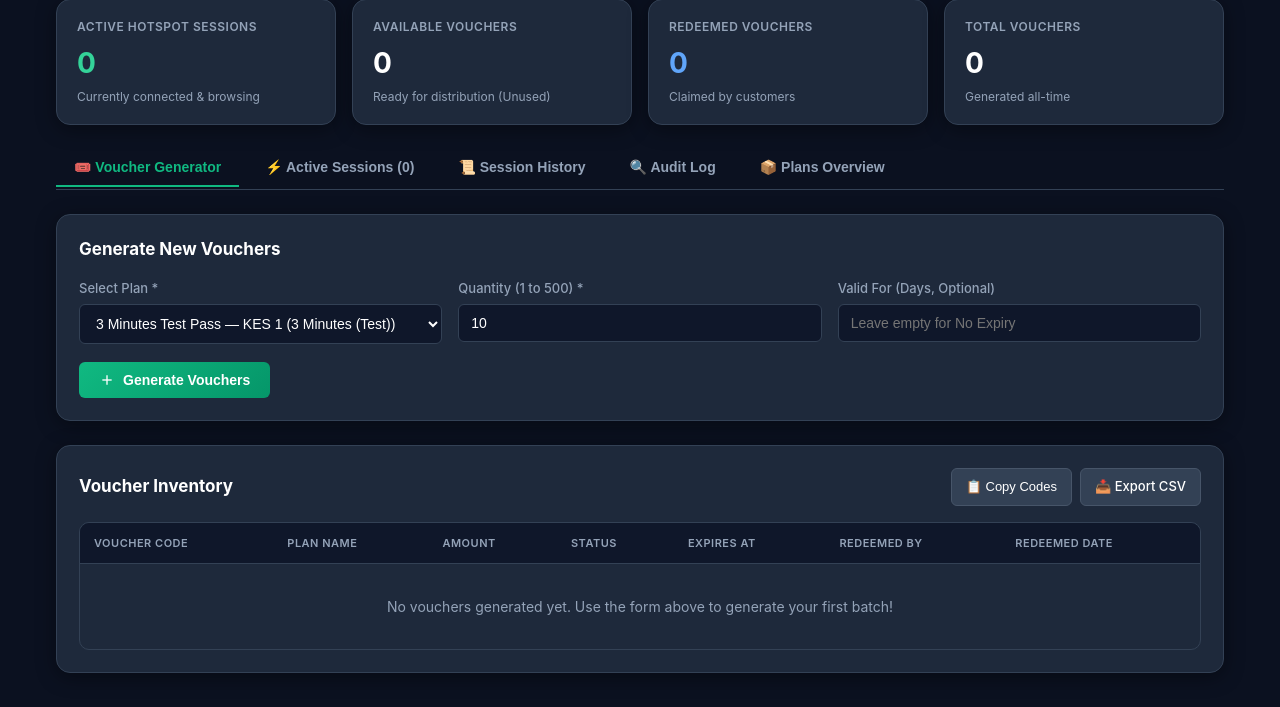
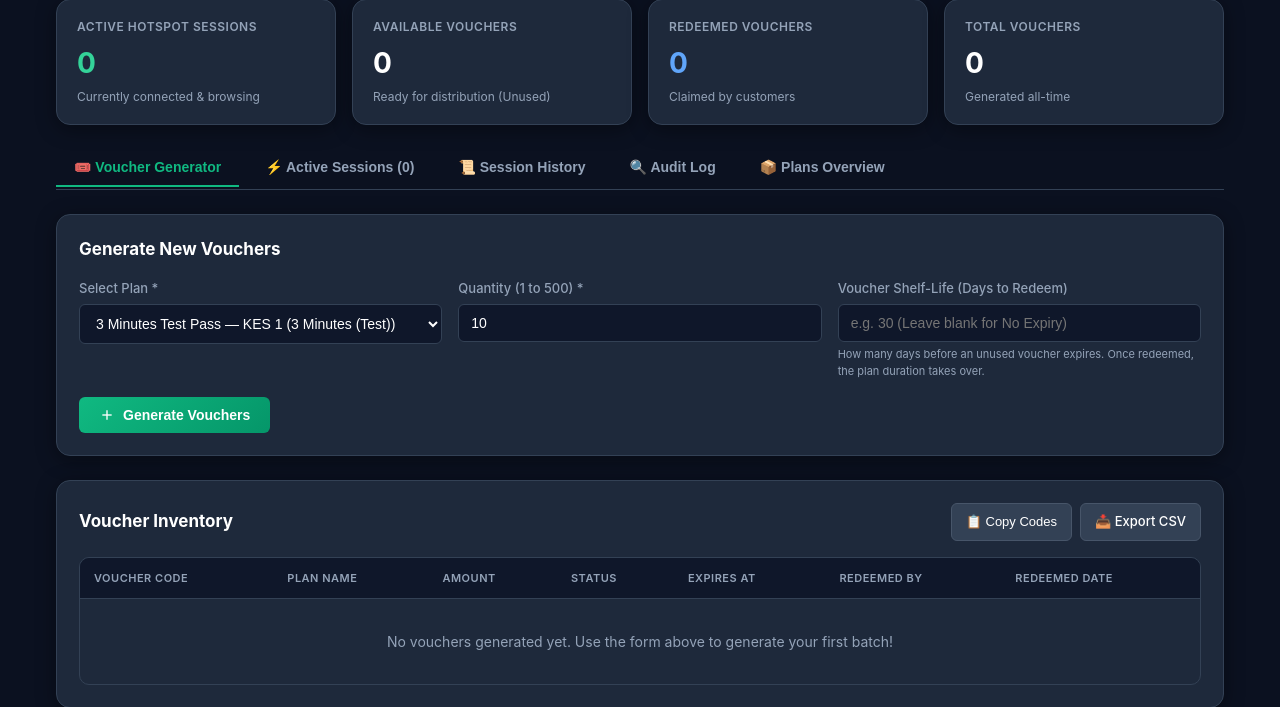
Before and after one commit to Sammy-77A/wifihotspot, a Flask app: page /admin in a window 1280 px wide. Shown: the part 90-797 px from the top of the page. Run offline with Flask 3, Linux system fonts and the light colour scheme; the visitor is signed in with stand-in values (Sample User, id 1); data that the repository does not hold is empty.

Commit message:
Clarify voucher shelf-life expiry and auto-expire overdue unused vouchers

```diff
--- a/database.py
+++ b/database.py
@@ -602,6 +602,23 @@ def create_active_voucher_session(
     return get_session_by_id(session_id)
 
 
+def check_and_expire_unused_vouchers():
+    """Marks any unused vouchers whose expires_at timestamp is in the past as expired."""
+    now_iso = get_utc_now_iso()
+    conn = get_db_connection()
+    cursor = conn.cursor()
+    cursor.execute(
+        """
+        UPDATE vouchers
+        SET status = 'expired'
+        WHERE status = 'unused' AND expires_at IS NOT NULL AND expires_at <= ?
+        """,
+        (now_iso,),
+    )
+    conn.commit()
+    conn.close()
+
+
 def get_all_vouchers(
     status: Optional[str] = None,
     plan_id: Optional[str] = None,
@@ -609,6 +626,7 @@ def get_all_vouchers(
     offset: int = 0,
 ) -> List[Dict[str, Any]]:
     """Fetches vouchers with optional status and plan filters, newest first."""
+    check_and_expire_unused_vouchers()
     conn = get_db_connection()
     cursor = conn.cursor()
 
@@ -633,6 +651,7 @@ def get_all_vouchers(
 
 def get_voucher_stats() -> Dict[str, int]:
     """Calculates counts for unused, redeemed, expired, and total vouchers."""
+    check_and_expire_unused_vouchers()
     conn = get_db_connection()
     cursor = conn.cursor()
 
--- a/session_manager.py
+++ b/session_manager.py
@@ -20,8 +20,12 @@ _stop_event = threading.Event()
 def check_and_revoke_expired_sessions(manager: HotspotManager):
     """
     Finds all active sessions whose expiry time has passed and revokes them.
+    Also expires any unused vouchers whose validity shelf-life has elapsed.
     """
     try:
+        # 0. Expire any unused vouchers whose shelf-life passed
+        database.check_and_expire_unused_vouchers()
+
         expired_sessions = database.get_expired_sessions()
         if expired_sessions:
             logger.info(f"Found {len(expired_sessions)} expired session(s) to revoke.")
--- a/templates/admin/dashboard.html
+++ b/templates/admin/dashboard.html
@@ -493,8 +493,9 @@
               <input class="form-ctrl" type="number" id="quantity" name="quantity" min="1" max="500" value="10" required>
             </div>
             <div>
-              <label class="input-label" for="expiry_days">Valid For (Days, Optional)</label>
-              <input class="form-ctrl" type="number" id="expiry_days" name="expiry_days" min="1" placeholder="Leave empty for No Expiry">
+              <label class="input-label" for="expiry_days">Voucher Shelf-Life (Days to Redeem)</label>
+              <input class="form-ctrl" type="number" id="expiry_days" name="expiry_days" min="1" placeholder="e.g. 30 (Leave blank for No Expiry)">
+              <span style="font-size:11px; color:var(--text-muted); display:block; margin-top:4px;">How many days before an unused voucher expires. Once redeemed, the plan duration takes over.</span>
             </div>
           </div>
           <button type="submit" class="btn-primary">
@@ -538,7 +539,17 @@
                 <td>
                   <span class="badge badge-{{ v.status }}">{{ v.status }}</span>
                 </td>
-                <td>{{ v.expires_at[:10] if v.expires_at else 'Never' }}</td>
+                <td>
+                  {% if v.status == 'redeemed' %}
+                    <span style="color: var(--text-muted);">Redeemed</span>
+                  {% elif v.status == 'expired' %}
+                    <span style="color: #f87171;">Expired ({{ v.expires_at[:10] }})</span>
+                  {% elif v.expires_at %}
+                    {{ v.expires_at[:10] }}
+                  {% else %}
+                    <span style="color: var(--text-muted);">No Expiry</span>
+                  {% endif %}
+                </td>
                 <td>{{ v.redeemed_by_mac or '—' }}</td>
                 <td>{{ v.redeemed_at[:19].replace('T', ' ') if v.redeemed_at else '—' }}</td>
               </tr>
```
